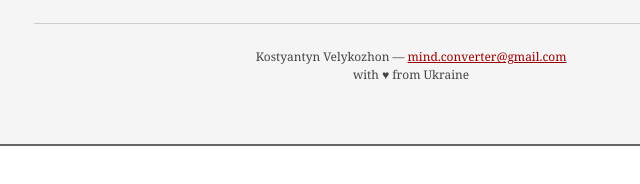
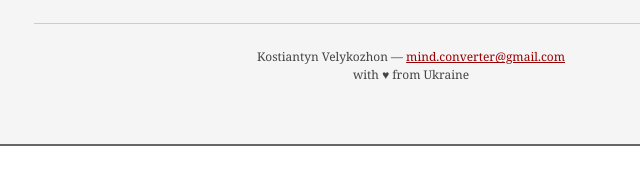
Before and after one commit to zoilus/zoilus.github.io, a plain HTML site: page index.html in a window 1280 px wide. Shown: the part 1765-1949 px from the top of the page, 211-851 px from the left. Drawn offline with Linux system fonts and the light colour scheme.

Commit message:
Update index.html

```diff
--- a/index.html
+++ b/index.html
@@ -1,7 +1,7 @@
 <!DOCTYPE html PUBLIC "-//W3C//DTD XHTML 1.0 Strict//EN" "http://www.w3.org/TR/xhtml1/DTD/xhtml1-strict.dtd">
 <html>
 <head>
-	<title>Kostyantyn Velykozhon</title>
+	<title>Kostiantyn Velykozhon</title>
 	<meta http-equiv="content-type" content="text/html; charset=utf-8" />
 	<meta name="keywords" content="" />
 	<meta name="description" content="" />
@@ -153,7 +153,7 @@
 					</div>
 				</div>
 		<div id="ft">
-			<p>Kostyantyn Velykozhon &mdash; <a href="mailto:mind.converter@gmail.com">mind.converter@gmail.com</a></p>
+			<p>Kostiantyn Velykozhon &mdash; <a href="mailto:mind.converter@gmail.com">mind.converter@gmail.com</a></p>
 			<p>with ♥ from Ukraine</p>
 		</div>
 			</div>
```
